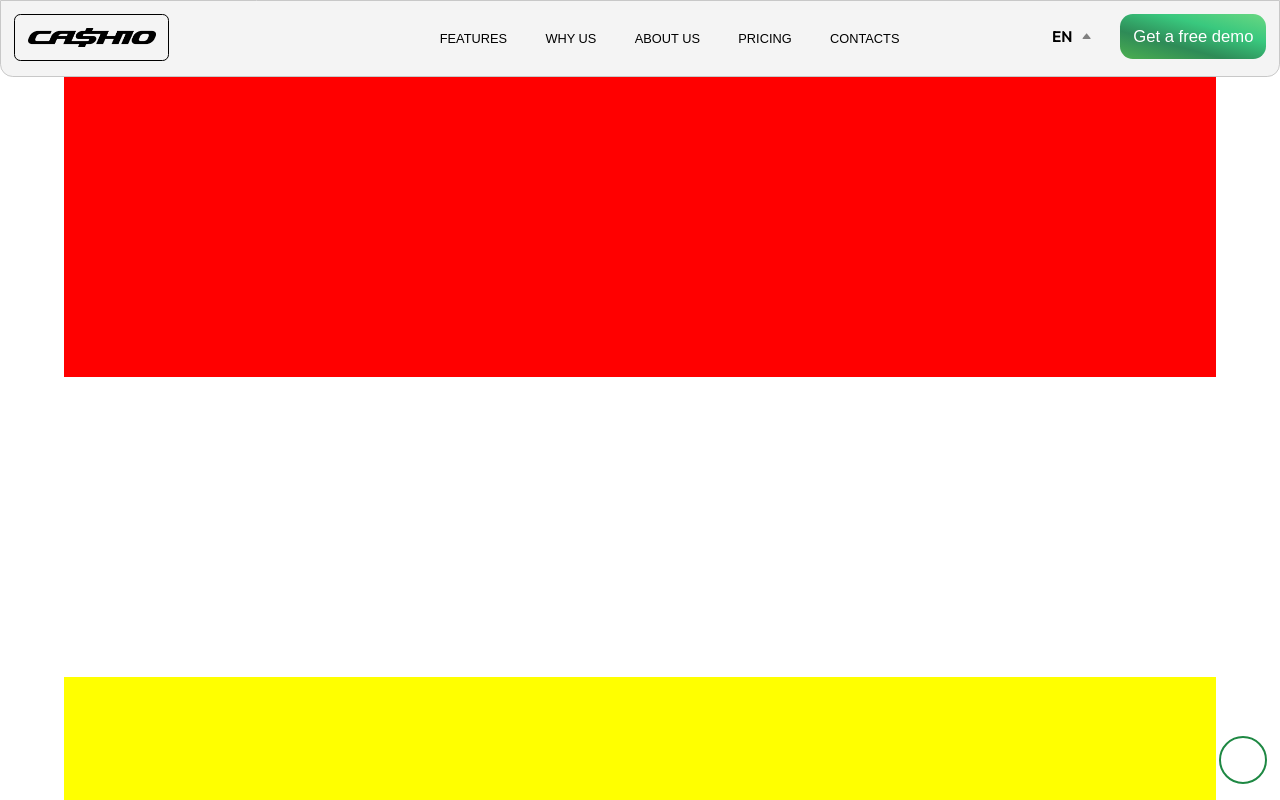
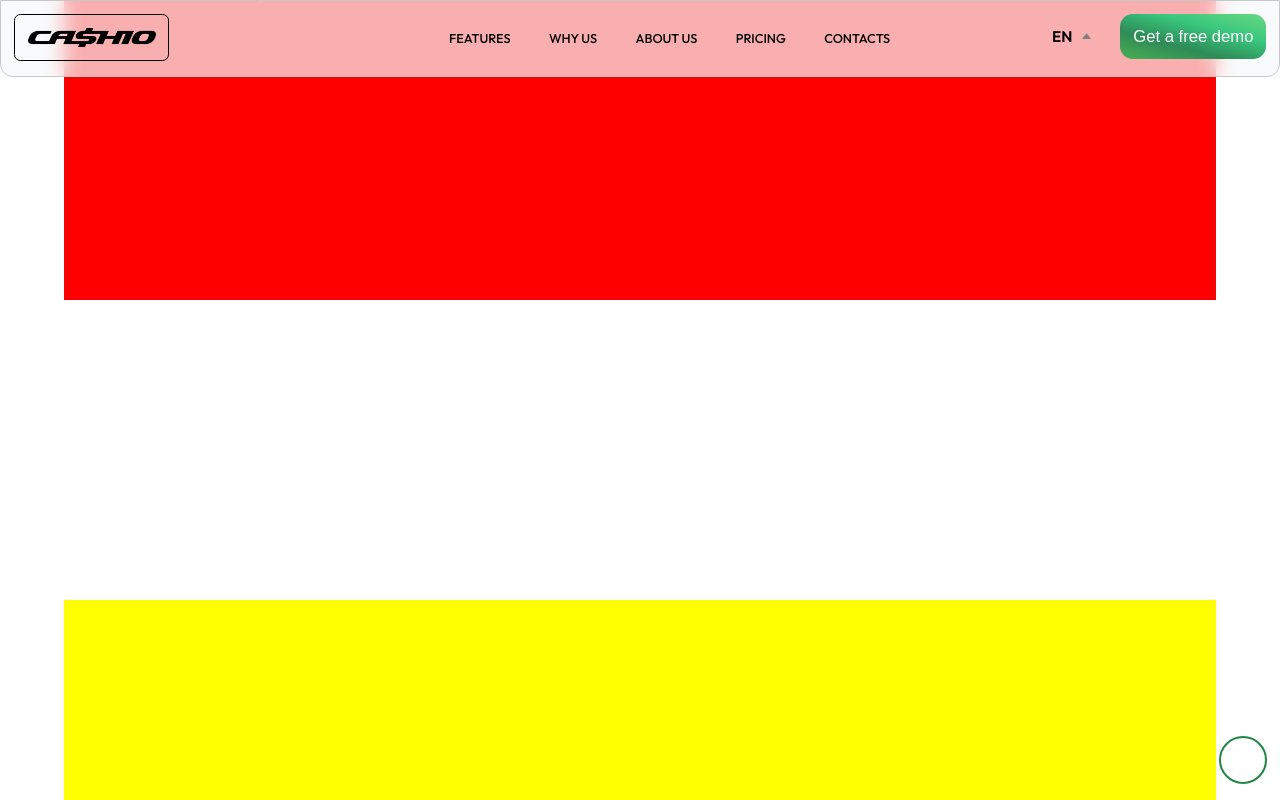
Before and after one commit to RevaGee/Cashio, a React (Create React App) app: page / in a window 1280 px wide. Shown: the top 800 px of the page. Built offline with nearby package versions, Linux system fonts and the light colour scheme.

Commit message:
corrected header styles

```diff
--- a/src/components/Header/styles.scss
+++ b/src/components/Header/styles.scss
@@ -1,15 +1,15 @@
 .mobile_header {
+	z-index: 3;
 	margin: 0 auto;
 	width: 100%;
     height: 35vw;
     border-bottom-left-radius: 1vw;
     border-bottom-right-radius: 1vw;
 	border: 1px solid grey;
-	position: sticky;
+	position: fixed;
 	top: 0;
-	left: 5%;
 	backdrop-filter: blur(10px);
-	background-color: rgba(240, 240, 240, 0.7);
+	background-color: rgba(247, 248, 250, 0.7);
 	box-sizing: border-box;
 	display: flex;
 	align-items: center;
@@ -66,7 +66,6 @@
 				}
 
 				a {
-					font-family: 'Montserrat', sans-serif;
 					font-weight: 500;
 					color: var(--text_color);
 					text-decoration: none;
@@ -110,11 +109,11 @@
 	border: 1px solid #c8c8c8;
     border-bottom-left-radius: 1vw;
     border-bottom-right-radius: 1vw;
-	position: sticky;
+	position: fixed;
+	z-index: 3;
 	top: 0;
-	left: 5%;
 	backdrop-filter: blur(10px);
-	background-color: rgba(240, 240, 240, 0.7);
+	background-color: rgba(247, 248, 250, 0.7);
 	box-sizing: border-box;
 	display: flex;
 	align-items: center;
@@ -151,7 +150,6 @@
 				}
 
 				a {
-					font-family: 'Montserrat', sans-serif;
 					font-weight: 500;
 					color: var(--text_color);
 					text-decoration: none;
```
